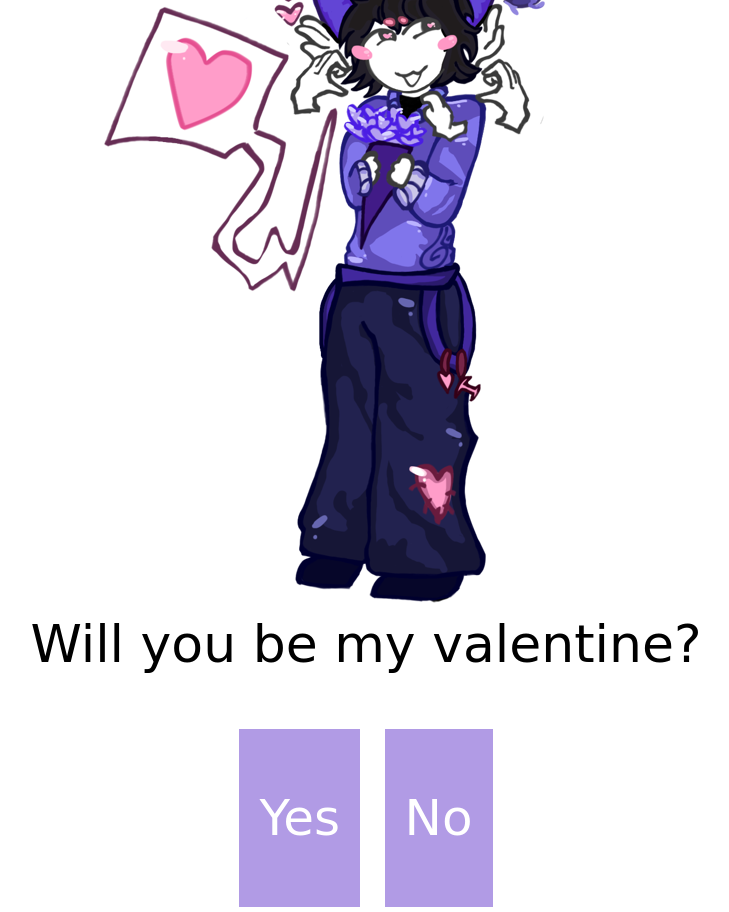
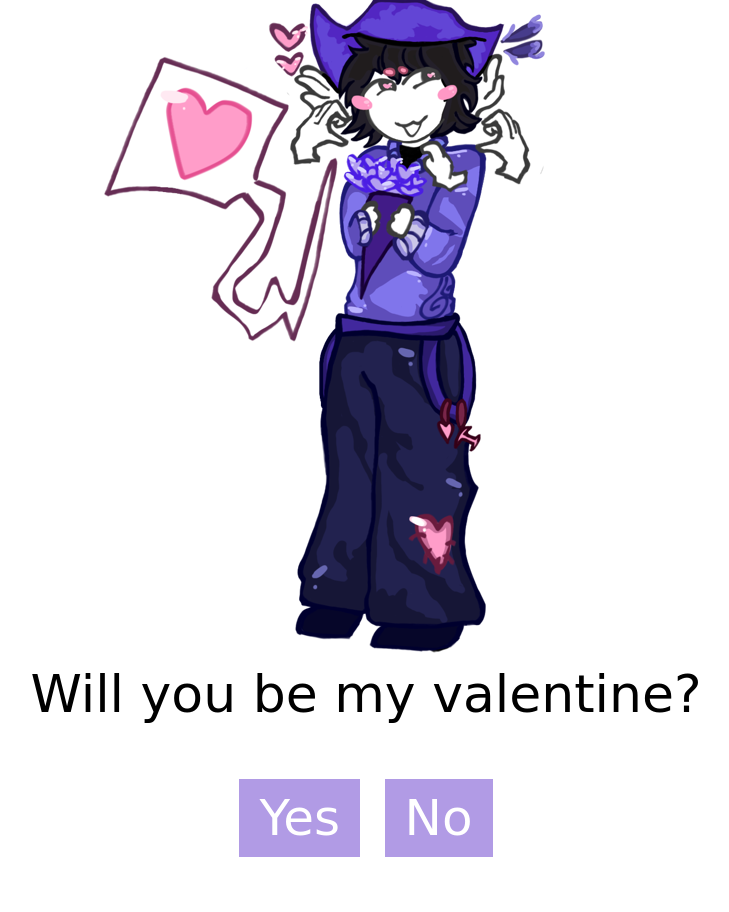
Before and after one commit to JustSomeDoode/Valentine, a plain HTML site: page index.html in a window 1280 px wide. Shown: the whole page, without its empty margins (274-1003 px from the left). After the commit the page ends 862 px from the top, so only its background shows below. Drawn offline with Linux system fonts and the light colour scheme.

Commit message:
Update style.css

```diff
--- a/style.css
+++ b/style.css
@@ -29,7 +29,7 @@ body {
 }
 
 button {
-    padding: 60px 20px; /* Set padding for buttons */
+    padding: 10px 20px; /* Set padding for buttons */
     margin: 5px 10px; /* Set margin around buttons */
     font-size: 50px; /* Set font size for buttons */
     font-family: 'Schoolbell', cursive; /* Apply Schoolbell font to the options */
```
